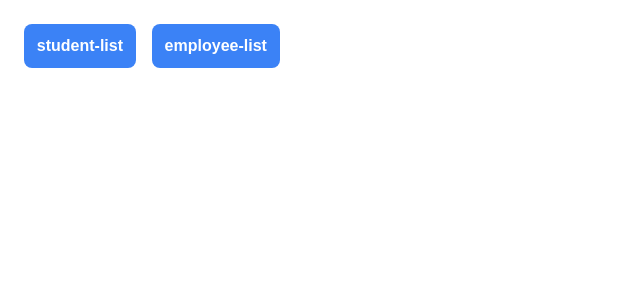
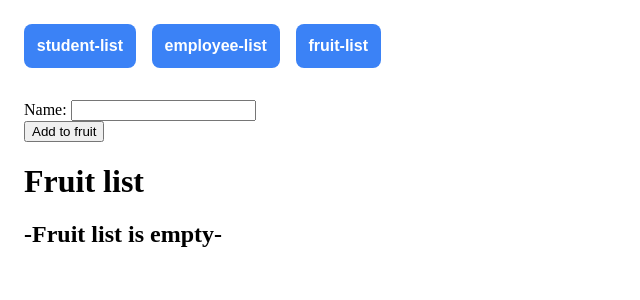
Before and after one commit to devken4u/angular-50-ds-services, an Angular app: page /fruit-list in a window 1280 px wide. Before the commit this address led to /. Shown: the top 300 px of the page, without its empty margins (0-640 px from the left). Built offline with nearby package versions, Linux system fonts and the light colour scheme.

Commit message:
feat(fruit list): Added fruit list component

```diff
--- a/src/app/app.routes.ts
+++ b/src/app/app.routes.ts
@@ -1,9 +1,11 @@
 import { Routes } from '@angular/router';
 import { StudentListComponent } from './student-list/student-list.component';
 import { EmployeeListComponent } from './employee-list/employee-list.component';
+import { FruitListComponent } from './fruit-list/fruit-list.component';
 
 export const routes: Routes = [
   { path: '', redirectTo: 'student-list', pathMatch: 'full' },
   { path: 'student-list', component: StudentListComponent },
   { path: 'employee-list', component: EmployeeListComponent },
+  { path: 'fruit-list', component: FruitListComponent },
 ];
--- /dev/null
+++ b/src/app/fruit-list/fruit-list.component.html
@@ -0,0 +1,20 @@
+<main>
+  <div>
+    <label for="name">Name: </label>
+    <input type="text" id="name" [(ngModel)]="name" />
+    <br />
+    <button (click)="addEmployee()">Add to fruit</button>
+  </div>
+  <div>
+    <h1>Fruit list</h1>
+    @if(fruitList.length === 0){
+    <h2>-Fruit list is empty-</h2>
+    }@else{
+    <ol>
+      @for(fruit of fruitList; track $index){
+      <li [style.marginBottom]="'20px'">Name: {{ fruit.name }}</li>
+      }
+    </ol>
+    }
+  </div>
+</main>
--- /dev/null
+++ b/src/app/fruit-list/fruit-list.component.ts
@@ -0,0 +1,20 @@
+import { Component } from '@angular/core';
+import { Fruit } from '../types';
+
+@Component({
+  selector: 'app-fruit-list',
+  templateUrl: './fruit-list.component.html',
+  styleUrl: './fruit-list.component.css',
+})
+export class FruitListComponent {
+  fruitList: Fruit[] = [];
+
+  name: string = '';
+
+  addEmployee() {
+    this.fruitList.push({
+      name: this.name,
+    });
+    this.name = '';
+  }
+}
--- a/src/app/types.ts
+++ b/src/app/types.ts
@@ -8,3 +8,7 @@ export type Employee = {
   name: string;
   work: string;
 };
+
+export type Fruit = {
+  name: string;
+};
```
Also changed, not shown: src/app/app.module.ts (+7 -1 lines), src/app/fruit-list/fruit-list.component.css (added), 1 other file (tests, documents, lock files or other folders).
